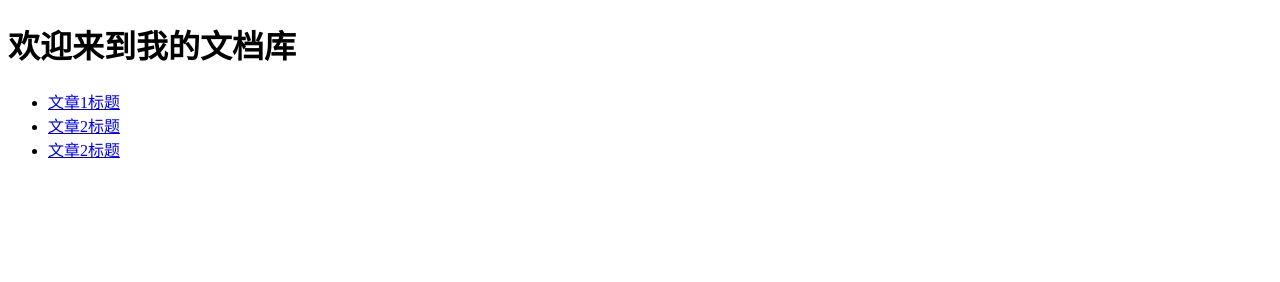
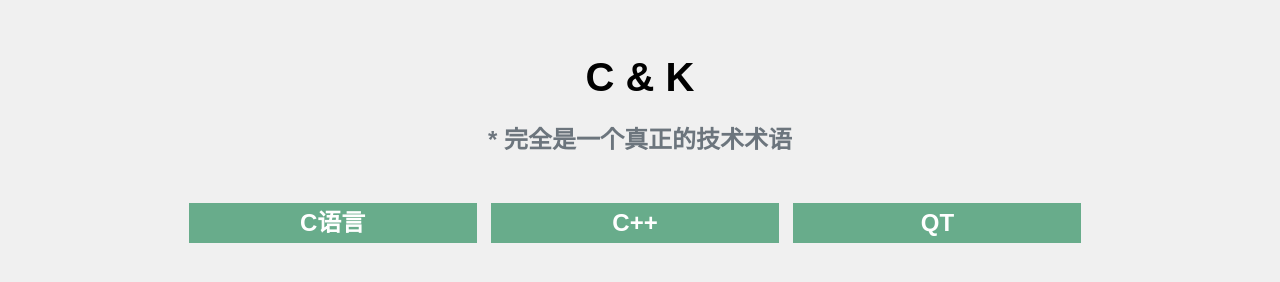
Before and after one commit to silsence/silsence.github.io, a plain HTML site: page index.html in a window 1280 px wide. Drawn offline with Linux system fonts and the light colour scheme.

Commit message:
更新 index.html
更新布局

```diff
--- a/index.html
+++ b/index.html
@@ -1,27 +1,87 @@
 <!DOCTYPE html>
-<html lang="zh">
+<html lang="en">
+
 <head>
-    <meta charset="UTF-8">
-    <meta name="viewport" content="width=device-width, initial-scale=1.0">
-    <title>个人博客</title>
-    <!-- 可以在这里引入全局CSS样式（如果有的话） -->
-    <!-- <link rel="stylesheet" href="styles.css"> -->
+  <meta charset="UTF-8">
+  <meta name="viewport" content="width=device-width, initial-scale=1.0">
+
+  <style>
+    body {
+      font-family: Arial, sans-serif;
+      background-color: #f0f0f0;
+      padding: 20px;
+      text-align: center;
+    }
+
+    /* 页眉 */
+    .header {
+      margin-top: 20px;
+      /* 调整标题与顶部的距离 */
+    }
+
+    .header h1 {
+      font-size: 2.5rem;
+      font-weight: bold;
+      margin-bottom: 0.5rem;
+      /* 调整主标题与副标题的间距 */
+    }
+
+    .header h2 {
+      font-size: 1.5rem;
+      color: #6c757d;
+      margin-bottom: 3rem;
+      /* 副标题与导航栏之间的距离 */
+    }
+
+    .nav-rectangles a {
+      display: inline-block;
+      width: 30%;
+      /* 调整按钮宽度以增大间距 */
+      height: 40px;
+      line-height: 40px;
+      color: white;
+      font-size: 1.5rem;
+      font-weight: bold;
+      text-decoration: none;
+      background-color: #68ac8b;
+      transition: background-color 0.3s ease;
+      text-align: center;
+      margin-right: 10px;
+      /* 按钮之间的间距 */
+    }
+
+    .nav-rectangles a:hover {
+      background-color: #00b3a4;
+    }
+
+    .placeholder-section {
+      background-color: lightgreen;
+      height: 100px;
+      padding: 2rem;
+      color: #fff;
+      font-size: 2.0rem;
+      text-align: center;
+    }
+
+    .container {
+      max-width: 960px;
+      margin: 0 auto;
+    }
+  </style>
 </head>
+
 <body>
+  <div class="header bg-dark text-white">
+    <h1>C & K</h1>
+    <h2>* 完全是一个真正的技术术语</h2>
+  </div>
 
-<h1>欢迎来到我的文档库</h1>
+  <div class="nav-rectangles container">
+    <a href="C.html" class="page-link">C语言</a>
+    <a href="QT.html" class="page-link">C++</a>
+    <a href="C++.html" class="page-link">QT</a>
+  </div>
 
-<nav>
-    <ul>
-        <!-- 将下面的链接替换为您实际的HTML文件路径 -->
-        <li><a href="C.html">文章1标题</a></li>
-        <li><a href="QT.html">文章2标题</a></li>
-        <li><a href="C++.html">文章2标题</a></li>
-        <!-- 根据您的需求继续添加更多的页面链接 -->
-    </ul>
-</nav>
-
-<!-- 可以在此处添加更多内容或简介 -->
+  <!-- 根据需要添加更多内容 -->
 
 </body>
-</html>
```
